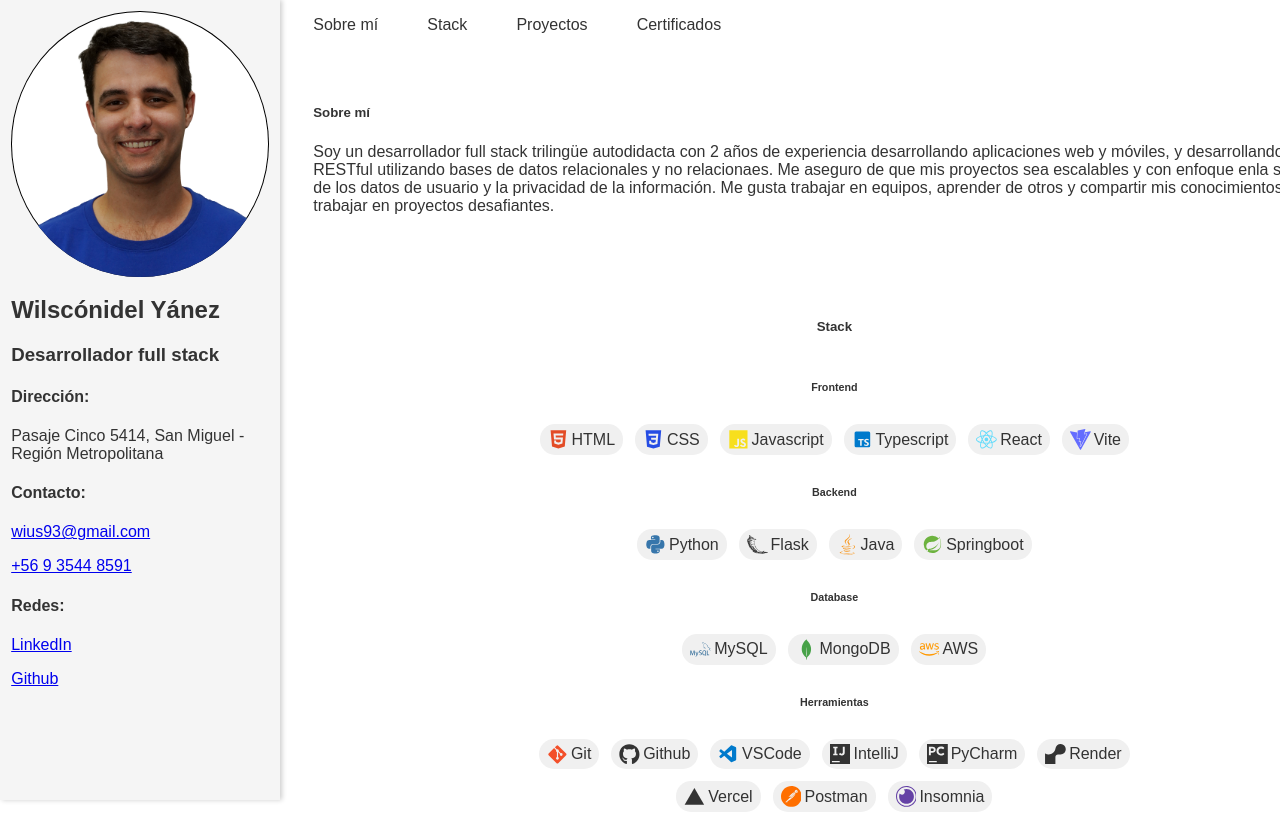
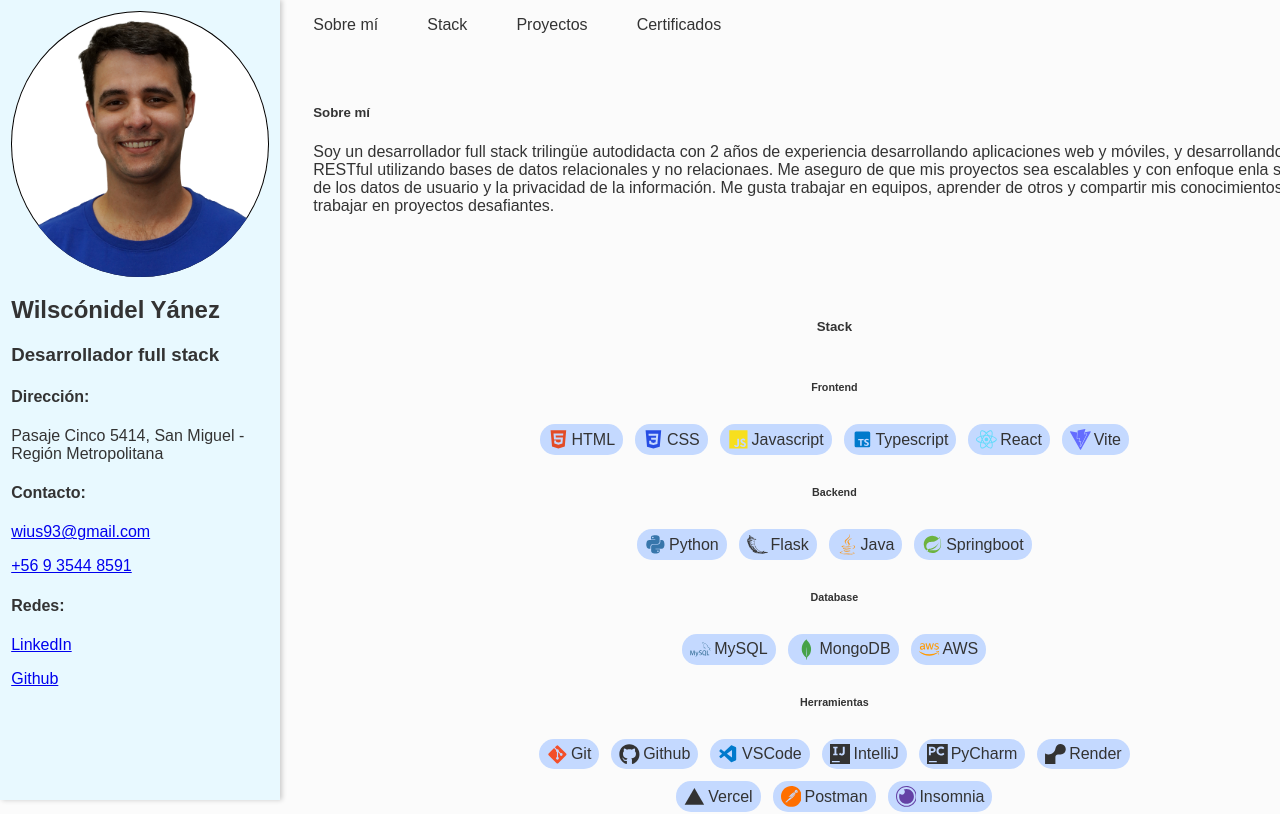
Before and after one commit to WiusGH/portfolio, a React (Vite) app: page / in a window 1280 px wide. Shown: the top 814 px of the page. Built offline with nearby package versions, Linux system fonts and the light colour scheme.

Commit message:
style(color): minor changes

```diff
--- a/src/components/layout/Footer.tsx
+++ b/src/components/layout/Footer.tsx
@@ -1,5 +1,3 @@
-import React from "react";
-
 const Footer = () => {
   return <div>Footer</div>;
 };
--- a/src/components/layout/Header.tsx
+++ b/src/components/layout/Header.tsx
@@ -1,14 +1,31 @@
-import { useState } from "react";
+import { useState, useEffect } from "react";
 import style from "./Header.module.css";
 import ThemeToggle from "../buttons/ThemeToggle";
 
 const Header = () => {
-  const [theme, setTheme] = useState<"light" | "dark">("light");
+  const getInitialTheme = (): "light" | "dark" => {
+    // Check if the user has a saved theme in localStorage
+    const savedTheme = localStorage.getItem("theme") as "light" | "dark" | null;
+    if (savedTheme) return savedTheme;
+
+    // Detect system preference
+    const prefersDark = window.matchMedia(
+      "(prefers-color-scheme: dark)"
+    ).matches;
+    return prefersDark ? "dark" : "light";
+  };
+
+  const [theme, setTheme] = useState<"light" | "dark">(getInitialTheme);
+
+  useEffect(() => {
+    // Apply the selected theme to the document
+    document.documentElement.setAttribute("data-theme", theme);
+    // Save theme choice to localStorage
+    localStorage.setItem("theme", theme);
+  }, [theme]);
 
   const toggleTheme = () => {
-    const newTheme = theme === "light" ? "dark" : "light";
-    setTheme(newTheme);
-    document.documentElement.setAttribute("data-theme", newTheme);
+    setTheme((prevTheme) => (prevTheme === "light" ? "dark" : "light"));
   };
 
   return (
--- a/src/components/tags/TechTag.module.css
+++ b/src/components/tags/TechTag.module.css
@@ -3,7 +3,7 @@
   justify-content: center;
   align-items: center;
   gap: 3px;
-  background-color: var(--secondary-color);
+  background-color: var(--tag-color);
   border-radius: 15px;
   cursor: default;
   margin: 6px;
--- a/src/index.css
+++ b/src/index.css
@@ -1,9 +1,10 @@
 :root {
-  --background-color: #ffffff;
+  --background-color: #fbfbfb;
   --text-color: #333333;
   --primary-color: #0078ff;
   --secondary-color: #f0f0f0;
-  --sidebar-background: #f5f5f5;
+  --sidebar-background: #e8f9ff;
+  --tag-color: #c4d9ff;
 
   font-family: Inter, system-ui, Avenir, Helvetica, Arial, sans-serif;
 
@@ -21,6 +22,7 @@
   --primary-color: #66ccff;
   --secondary-color: #333333;
   --sidebar-background: #1e1e1e;
+  --tag-color: #003161;
 }
 
 body {
```
